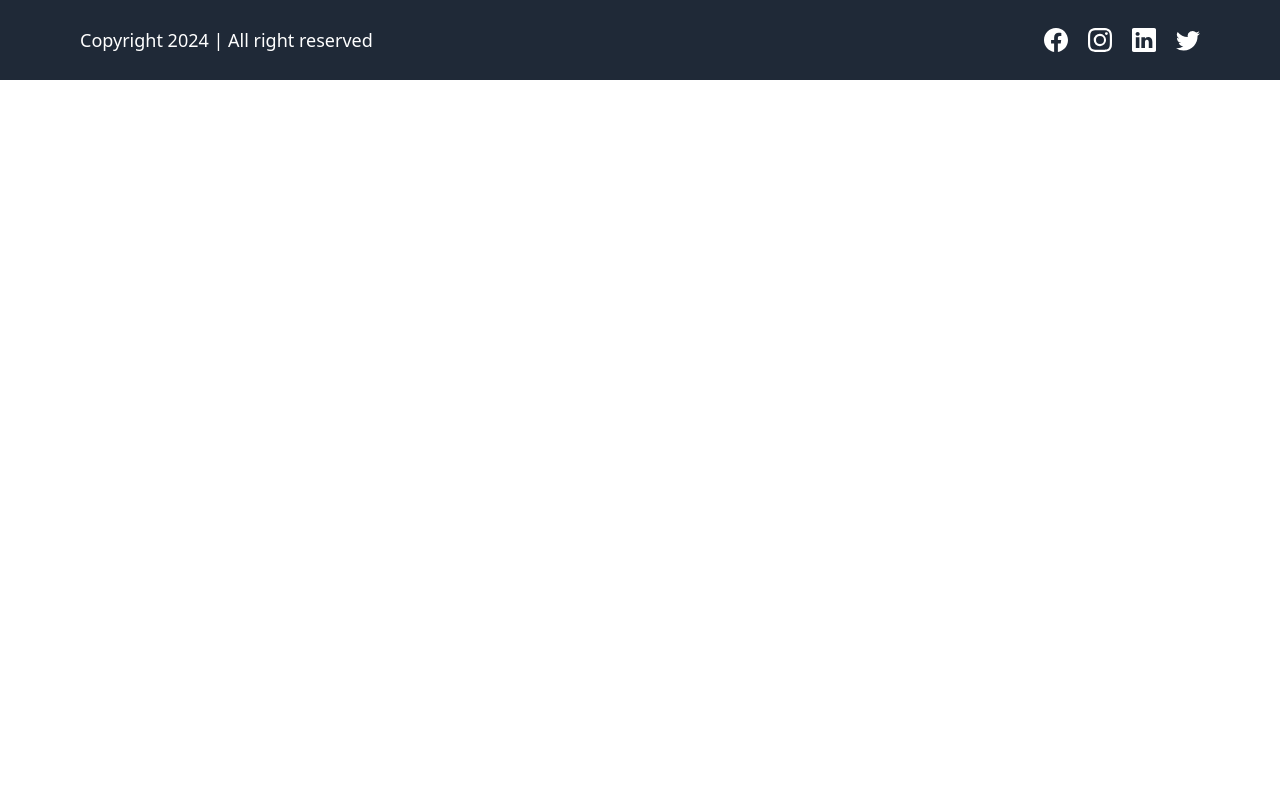
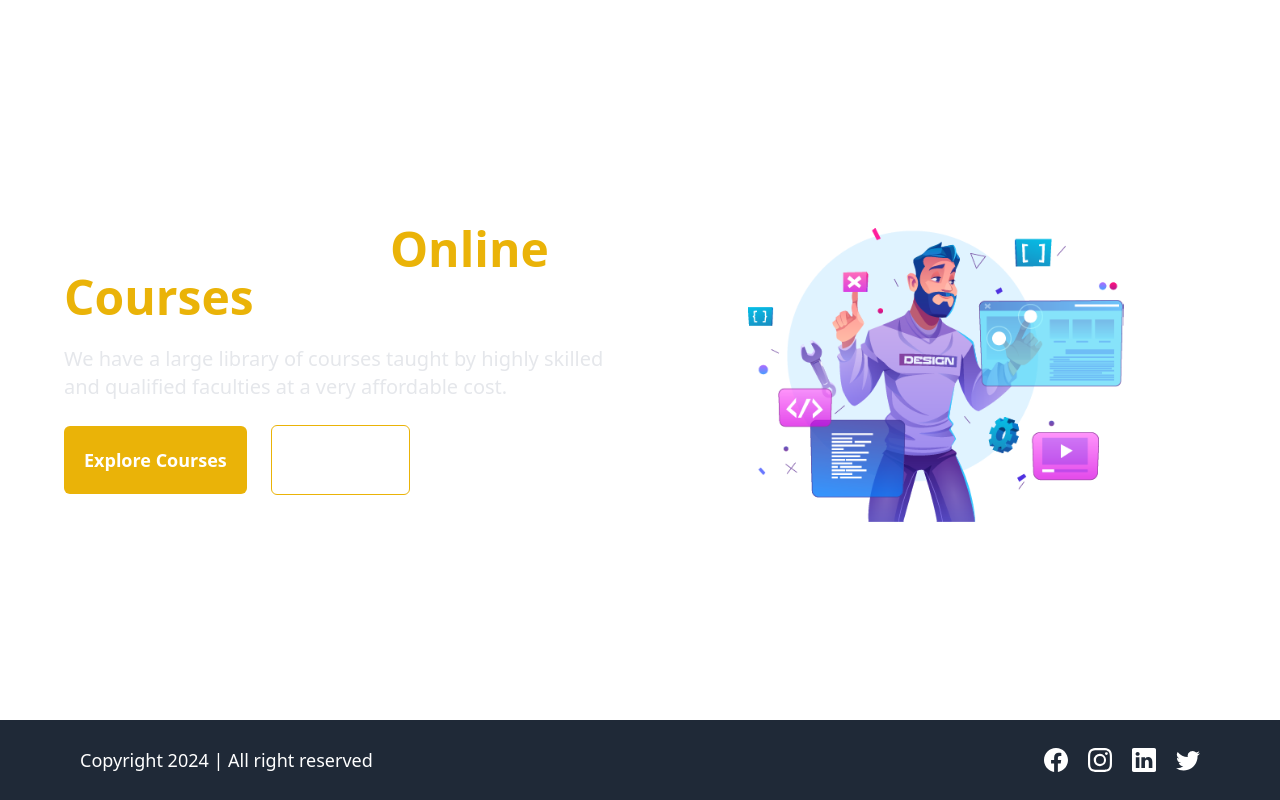
Before and after one commit to amanjaiswal21/LMS-frontend-H, a React (Vite) app: page / in a window 1280 px wide. Built offline with nearby package versions, Linux system fonts and the light colour scheme.

Commit message:
Added basic layout and integrated to homepage

```diff
--- a/src/App.jsx
+++ b/src/App.jsx
@@ -1,13 +1,18 @@
 import './App.css'
 
-import Footer from './Components/Footer'
+
+import HomePage from './Pages/HomePage.jsx'
+
+import { Route,Routes } from 'react-router-dom'
 
 function App() {
 
   return (
     <>
+     <Routes>
+      <Route path="/" element={<HomePage/>}/>
+     </Routes>
 
-      <Footer/>
     </>
   )
 }
--- /dev/null
+++ b/src/Layout/HomeLayout.jsx
@@ -0,0 +1,69 @@
+import {FiMenu} from "react-icons/fi";
+import {AiFillCloseCircle} from "react-icons/ai";
+import {Link} from "react-router-dom"
+
+
+import Footer from "../Components/Footer";
+
+
+
+function HomeLayout({ children }){
+
+    function changeWidth(){
+        const drawerSide=document.getElementsByClassName('drawer-side');
+        drawerSide[0].style.width='auto';
+    }
+
+    function hideDrawer(){
+        const element=document.getElementsByClassName("drawer-toggle");
+        element[0].checked=false;
+
+        const drawerSide=document.getElementsByClassName('drawer-side');
+        drawerSide[0].style.width='0';
+    }
+
+    return(
+        <div className="min-h-[90vh]">
+           <div className="absolute left-0 z-50 drawer w-fit">
+             <input type="checkbox" id="my-drawer" className="drawer-toggle" />
+             <div className="drawer-content">
+                <label htmlFor="my-drawer" className="relative cursor-pointer">
+                   <FiMenu
+                   onClick={changeWidth}
+                   size={"32px"}
+                    className="m-4 font-bold text-white "
+                   />
+                </label>
+             </div>
+             <div className="w-0 drawer-side ">
+               <label htmlFor="my-drawer" className="drawer-overlay">
+               </label>
+               <ul className="relative w-48 p-4 menu sm:w-80 bg-base-200 text-base-content">
+                  <li className="absolute z-50 w-fit right-2 ">
+                      <button onClick={hideDrawer}>
+                        <AiFillCloseCircle size={24} />
+                      </button>
+                  </li>
+                  <li>
+                    <Link to="/">Home</Link>
+                  </li>
+                  <li>
+                    <Link to="/courses">All Courses</Link>
+                  </li>
+                  <li>
+                    <Link to="/contact">Contact Us</Link>
+                  </li>
+                  <li>
+                    <Link to="/about">About Us</Link>
+                  </li>
+               </ul>
+             </div>
+           </div>
+
+           { children }
+           <Footer/>
+        </div>
+    )
+}
+
+export default HomeLayout;
--- /dev/null
+++ b/src/Pages/HomePage.jsx
@@ -0,0 +1,43 @@
+import HomeLayout from "../Layout/HomeLayout.jsx";
+import HomePageImage from "../Assets/images/Homepage.png"
+
+import { Link } from "react-router-dom";
+
+
+function HomePage() {
+    return (
+        <HomeLayout>
+            <div className="pt-0 text-white flex items-center justify-center gap-10 mx-16 h-[90vh]">
+                <div className="w-1/2 space-y-6">
+                    <h1 className="text-5xl font-semibold">
+                        Find out best
+                        <span className="font-bold text-yellow-500"> Online Courses</span>
+                    </h1>
+                    <p className="text-xl text-gray-200">
+                        We have a large library of courses taught by highly skilled and qualified faculties at a very affordable cost.
+                    </p>
+
+                    <div className="space-x-6">
+                       <Link to="/courses">
+                        <button className="px-5 py-5 text-lg font-semibold transition-all ease-in-out bg-yellow-500 rounded-md cursor-pointer hover:bg-yellow-600 duration-3000">
+                            Explore Courses
+                        </button>
+                       </Link>
+
+                       <Link to="/contact">
+                        <button className="px-5 py-5 text-lg font-semibold transition-all ease-in-out border border-yellow-500 rounded-md cursor-pointer hover:bg-yellow-600 duration-3000">
+                            Contact Us
+                        </button>
+                       </Link>
+                    </div>
+                </div>
+
+                <div className="flex items-center justify-center w-1/2">
+                    <img src={HomePageImage} alt="homepage image" />
+                </div>
+            </div>
+        </HomeLayout>
+    );
+}
+
+export default HomePage;
--- a/tailwind.config.js
+++ b/tailwind.config.js
@@ -4,5 +4,5 @@
   theme: {
     extend: {},
   },
-  plugins: [],
+  plugins: [require("daisyui",require("@tailwindcss/line-clamp"))],
 }
```
Also changed, not shown: src/Assets/images/Homepage.png (added), 1 other file (tests, documents, lock files or other folders).
